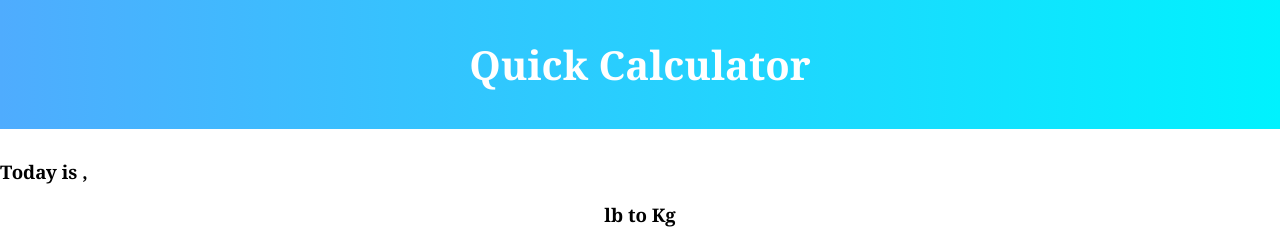
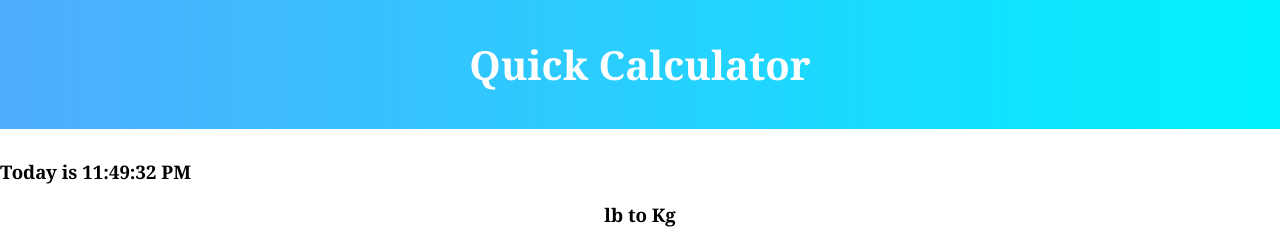
Before and after one commit to Oceanblue713/react-calculator, a React (Create React App) app: page / in a window 1280 px wide. Shown: the top 244 px of the page. Built offline with nearby package versions, Linux system fonts and the light colour scheme.

Commit message:
Add clock

```diff
--- a/src/App.js
+++ b/src/App.js
@@ -2,7 +2,7 @@ import React from 'react';
 import Box from './box';
 import './App.css';
 import {Nav} from './Nav';
-import Date from './Date';
+import Time from './Time';
 
 class App extends React.Component {
   constructor() {
@@ -32,7 +32,7 @@ class App extends React.Component {
     return (
       <div className="App">
         <Nav />
-        <Date />
+        <Time date={new Date()}/>
         <Box bCalc={bCalcState}
              bCalcChange={(event) => this.handleKgChange(event)}
              bMetric="lb"
--- a/src/Date.js
+++ /dev/null
@@ -1,15 +0,0 @@
-import React, {useState} from 'react';
-
-const Date = (props) => {
-
-  const {time, setTime} = useState('aaa');
-
-  return(
-    <div>
-      <h3>Today is {time}, {props.day}</h3>
-
-    </div>
-  )
-}
-
-export default Date;
--- /dev/null
+++ b/src/Time.js
@@ -0,0 +1,12 @@
+import React from 'react';
+
+const Time = (props) => {
+  return(
+    <div>
+      <h3>Today is {props.date.toLocaleTimeString()}</h3>
+
+    </div>
+  )
+}
+
+export default Time;
```
